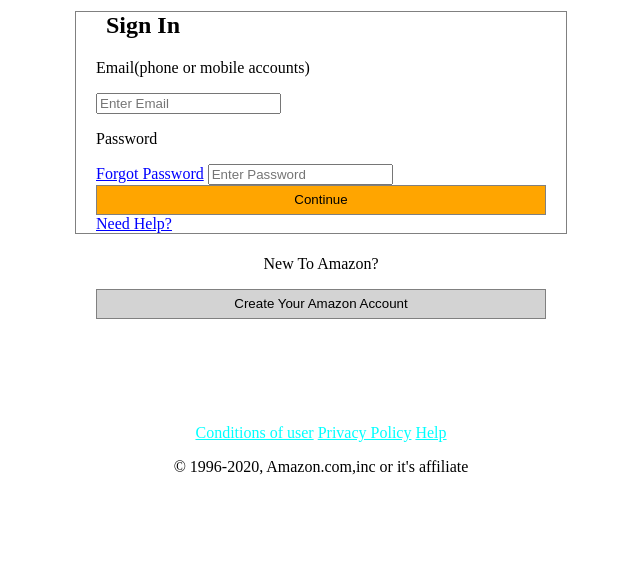
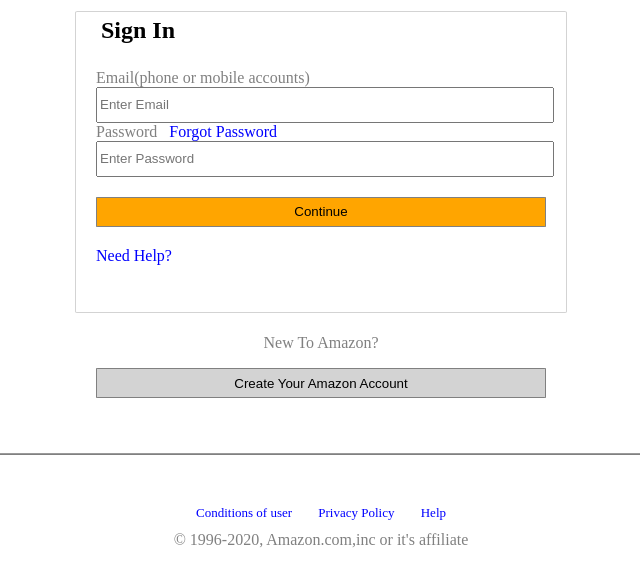
Before and after one commit to lyoung0819/CT-kekambas142-week1-day2assigment, a plain HTML site: page index.html in a window 1280 px wide. Shown: the part 211-794 px from the top of the page, without its empty margins (319-959 px from the left). Drawn offline with Linux system fonts and the light colour scheme.

Commit message:
commit 3 / progress saved

```diff
--- a/CSS/main.css
+++ b/CSS/main.css
@@ -1,74 +1,138 @@
 
-/*  PAGE LAYOUT */
+/*  Page Layout & Design */
+
 * {
-    margin-left: auto;
-    margin-right: auto;
+    color: gray;
 }
 
 header {
     margin-bottom: 10px;
     text-align: center;
 }
-
 footer {
-    margin-top: 100px;
+    margin-top: 50px;
     text-align: center;
 }
-
 h2 {
-    padding-left: 5px;
-    margin-top: 0px;
+    text-align: left;
+    color:black;
+    margin-top: 5px;
     margin-left: 5px;
 }
 
+input {
+    text-align: left;
+    width: 450px;
+    height: 30px;
+}
+
+label {
+    padding-bottom: 5px;
+    padding-top: 5px;
+}
+
+form {
+    margin-top: 5px;
+    margin-bottom: 5px;
+    padding-top: 5px;
+    padding-bottom: 15px;
+}
+
+.links {
+    color: blue;
+    text-decoration: none;
+}
 
 /* Sign In */
 .sign-in-box {
-    display: block;
-    border: .3px solid grey;
+    display: flex;
+    flex-flow: column nowrap;
+    margin-left: auto;
+    margin-right: auto;
+    border: .3px solid lightgrey;
+    border-radius: .5%;
     width: 450px;
+    height: 300px;
     padding-left: 20px;
     padding-right: 20px;
 }
 
 #continue-button {
-    border: .1px solid grey;
+    border: .3px solid grey;
+    border-radius: .5%;
+    color: black;
     width: 450px;
     height: 30px;
     background-color: orange;
+    margin-top: 20px;
+    margin-bottom: 20px;
 }
 
 #create-account {
     background-color: lightgray;
-    border: .1px solid grey;
+    border-radius: .5%;
+    color: black;
+    border: .3px solid grey;
     width: 450px;
     height: 30px;
 }
 
+
+#password-right {
+    position: relative;
+    text-align: right;
+}
+
+
+
+
 /* Below sign in */
 
 .below-signin {
-    display: block;
+    margin-left: auto;
+    margin-right: auto;
     width: 450px;
     padding: 5px;
     text-align: center;
 }
 
+
+#bottomline {
+    margin-top: 50px;
+    border-bottom: 1px solid gray;
+}
+
+
+.footer-links {
+    font-size: small;
+    display: flex;
+    width: 250px;
+    height: 10px;
+    margin-left: auto;
+    margin-right: auto;
+    flex-flow: row nowrap;
+    justify-content: space-between;
+}
+
 /* FOOTER LINKS */
 a:link {
-    color:aqua;
+    color:blue;
+    text-decoration: none;
 }
 
 a:visited {
-    color:red;
+    color: blue;
+    text-decoration: none;
 }
 
 a:hover {
     color: white;
     background-color:blue;
+    text-decoration: none;
 }
 
 a:active {
     color:aquamarine;
     background-color: blue;
+    text-decoration: none;
 }
--- a/index.html
+++ b/index.html
@@ -7,45 +7,47 @@
     <link rel="stylesheet" href="./CSS/main.css">
 </head>
 
+
+
 <header>
     <section class="top-center">
         <img src="./logo-icon.jpg" id="logo">
     </section>
-
 </header>
-
-<!-- -->
 
 <body>
     <section class="sign-in-box">
-        <h2>Sign In</h2>
         <div>
-            <p>Email(phone or mobile accounts)</p>
+            <h2>Sign In</h2>
+            <form action="signin.database">
+            <label for="email">Email(phone or mobile accounts)</label> &nbsp;
             <input type="text" placeholder="Enter Email">
-            <p>Password</p>
-            <a href="https://www.amazon.com/gp/help/customer/display.html?nodeId=GH3NM2YWEFEL2CQ4" target="_blank"  style="color: blue;">Forgot Password</a>
+            <label for="password" id="password-right">Password</label> &nbsp;
+            <a href="https://www.amazon.com/gp/help/customer/display.html?nodeId=GH3NM2YWEFEL2CQ4" target="_blank" class="links">Forgot Password</a>
             <input type="text" placeholder="Enter Password">
             <button type="submit" id="continue-button">Continue</button>
-            <a href="https://www.amazon.com/gp/help/customer/account-issues" target="_blank"  style="color: blue;">Need Help?</a>
+            <a href="https://www.amazon.com/gp/help/customer/account-issues" target="_blank" class="links">Need Help?</a>
+            </form>
         </div>
-        <!-- -->
 
     </section>
+
     <section class="below-signin">
         <div>
             <p>New To Amazon?</p>
         </div>
-        <!-- -->
+
         <div>
             <button type="submit" href="https://www.amazon.com/ref=nav_logo" id="create-account">Create Your Amazon Account</button>
         </div>
     </section>
+
+
+    <hr id="bottomline">
 </body>
 
-<!-- -->
-
 <footer>
-    <section class="top-center">
+    <section>
         <div class="footer-links">
             <a href="https://www.amazon.com/gp/help/customer/display.html?nodeId=GLSBYFE9MGKKQXXM" target="_blank">Conditions of user</a>
             <a href="https://www.amazon.com/gp/help/customer/display.html?nodeId=GX7NJQ4ZB8MHFRNJ" target="_blank">Privacy Policy</a>
```
